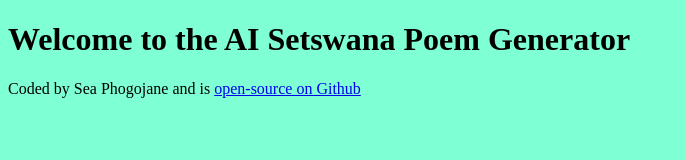
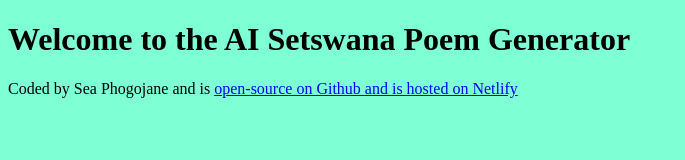
Before and after one commit to Creativehubcenter/AI-Setswana-Poem-Generator, a plain HTML site: page index.html in a window 1280 px wide. Shown: the whole page, without its empty margins (0-685 px from the left). Drawn offline with Linux system fonts and the light colour scheme.

Commit message:
Add files via upload

```diff
--- a/index.html
+++ b/index.html
@@ -8,7 +8,8 @@
 </head>
 <body>
    <h1>Welcome to the AI Setswana Poem Generator</h1>
-   <footer>Coded by Sea Phogojane and is <a href="https://github.com/Creativehubcenter/AI-Setswana-Poem-Generator.git">open-source on Github</a>
+   <footer>Coded by Sea Phogojane and is <a href="https://github.com/Creativehubcenter/AI-Setswana-Poem-Generator.git" target="_blank">open-source on Github
+    <a href=" https://ai-setswana-poem-generator.netlify.app/" target="_blank" >and is hosted on Netlify</a>
 </footer>
    <script src="src/index.js"></script>
 </body>
```
